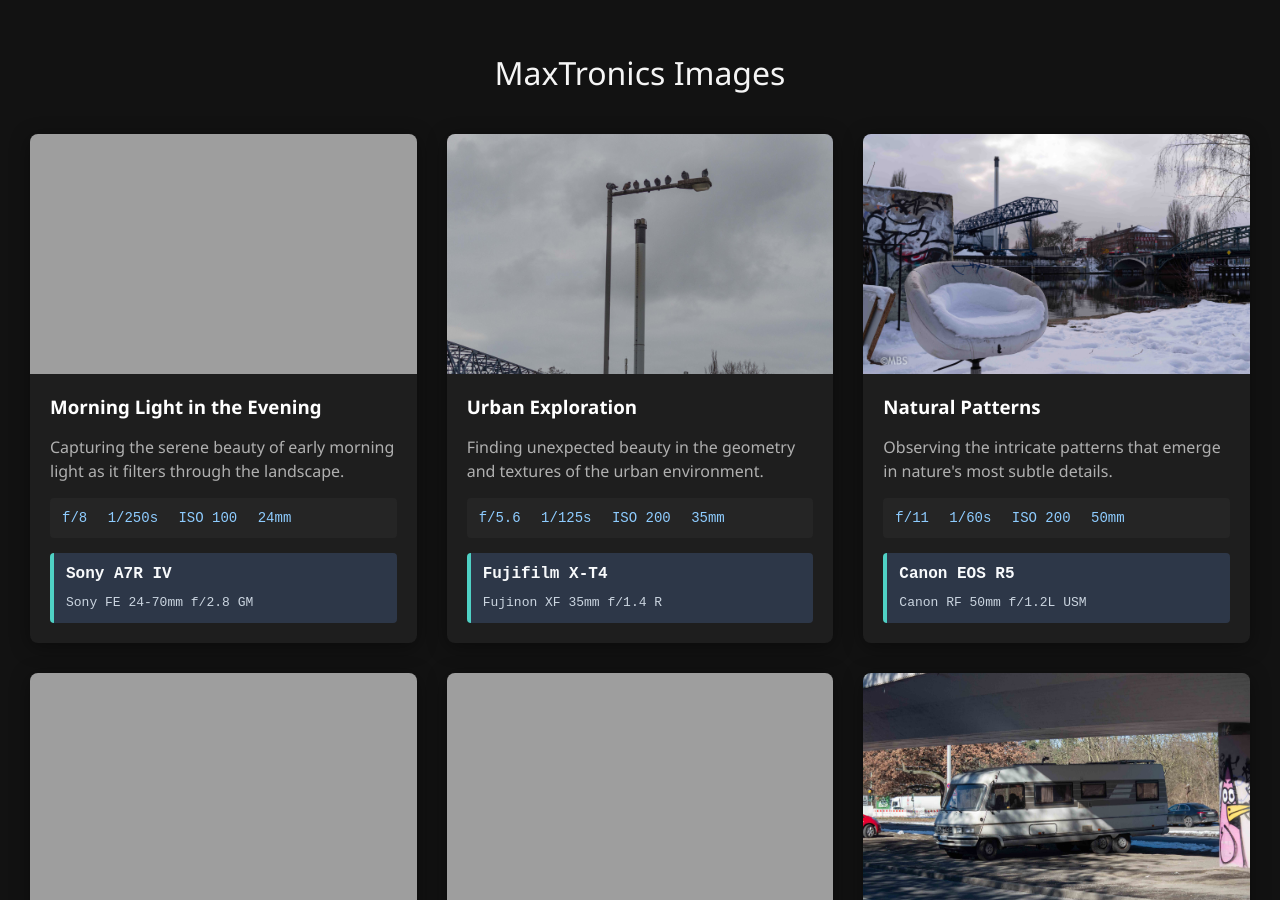
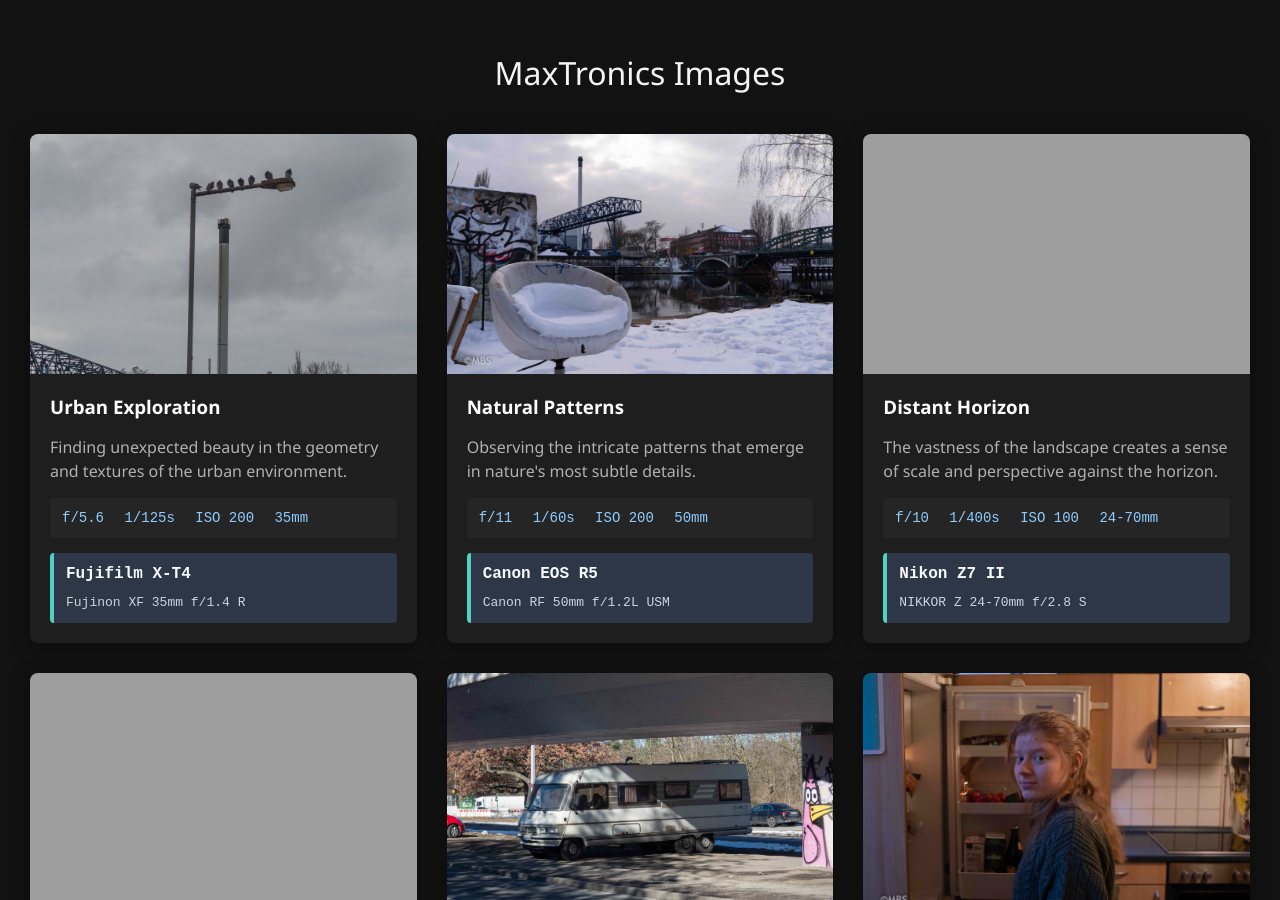
Before and after one commit to Bloodwing1/Bloodwing1.github.io, a Jekyll site: the page built from index.md, in a window 1280 px wide and 900 px high. Built offline with Jekyll 4.4.1, drawn with Linux system fonts in a browser that asks for light colours.

Commit message:
Update gallery.yml
deleted first pic, lets see if it burns

```diff
--- a/_data/gallery.yml
+++ b/_data/gallery.yml
@@ -1,16 +1,5 @@
 # Gallery images data
 images:
-  - title: "Morning Light in the Evening"
-    path: "/assets/WebPics/Web (1 of 14).jpg"
-    description: "Capturing the serene beauty of early morning light as it filters through the landscape."
-    settings:
-      aperture: "f/8"
-      shutter_speed: "1/250s"
-      iso: "ISO 100"
-      focal_length: "24mm"
-    camera:
-      model: "Sony A7R IV"
-      lens: "Sony FE 24-70mm f/2.8 GM"
 
   - title: "Urban Exploration"
     path: "/assets/WebPics/Web (2 of 14).jpg"
```
